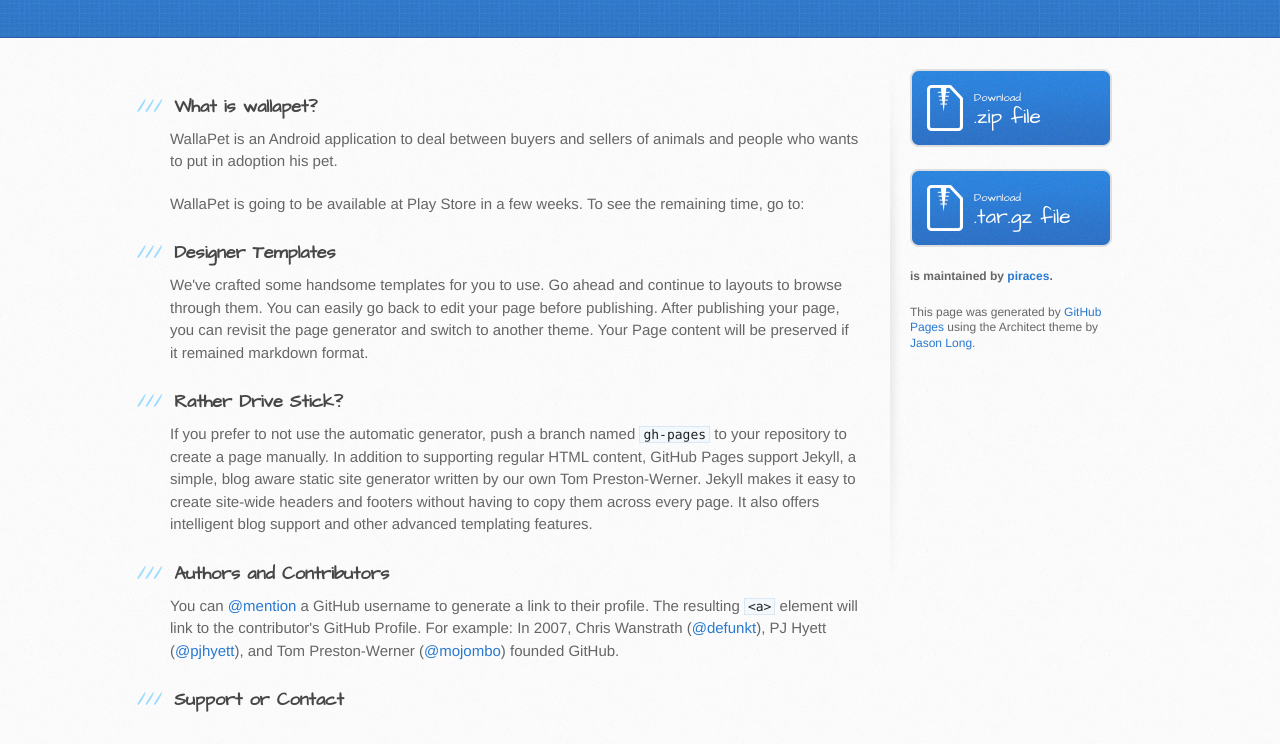
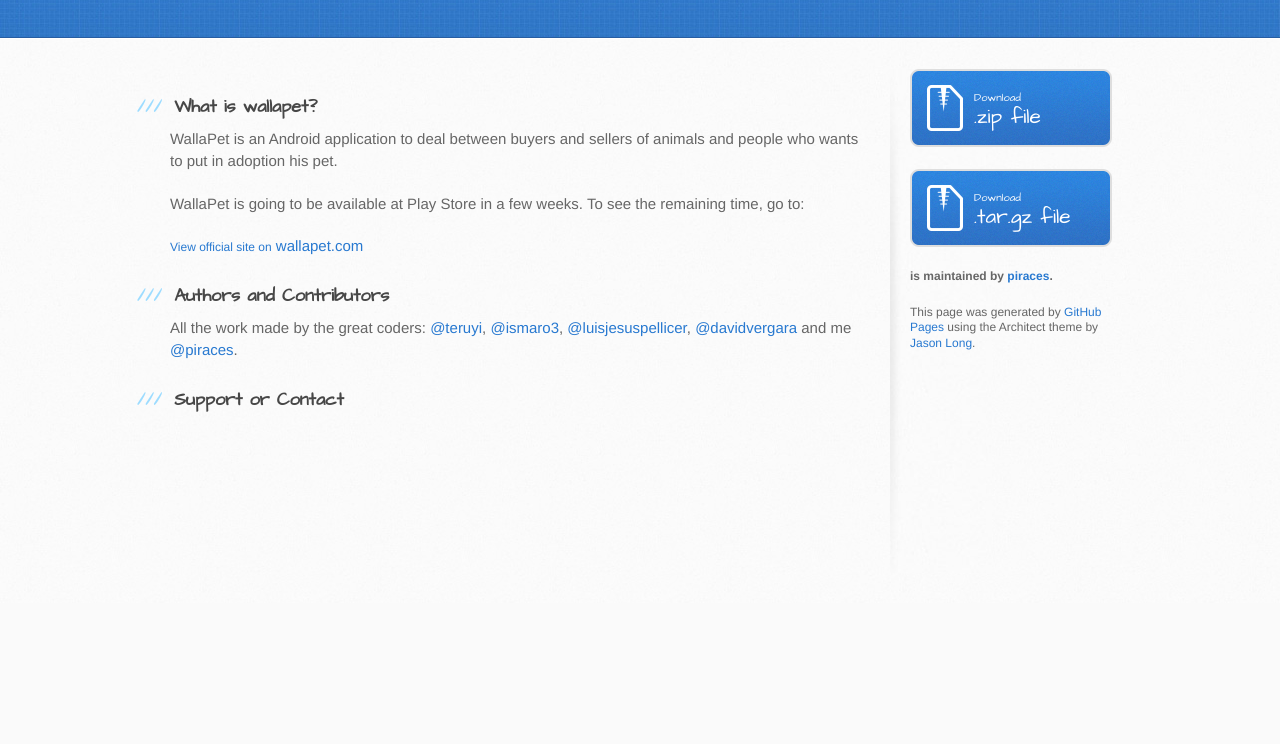
Before and after one commit to WallaTeam/Wallapet, a plain HTML site: page index.html in a window 1280 px wide. Shown: the part 197-941 px from the top of the page. After the commit the page ends 800 px from the top, so only its background shows below. Drawn offline with Linux system fonts and the light colour scheme.

Commit message:
Updating pages.

```diff
--- a/index.html
+++ b/index.html
@@ -35,21 +35,13 @@
 
 
 <p>WallaPet is going to be available at Play Store in a few weeks. To see the remaining time, go to: </p>
+<a href="http://wallapet.com"><small>View official site on</small> wallapet.com</a>
 
-<h3>
-<a id="designer-templates" class="anchor" href="#designer-templates" aria-hidden="true"><span class="octicon octicon-link"></span></a>Designer Templates</h3>
-
-<p>We've crafted some handsome templates for you to use. Go ahead and continue to layouts to browse through them. You can easily go back to edit your page before publishing. After publishing your page, you can revisit the page generator and switch to another theme. Your Page content will be preserved if it remained markdown format.</p>
-
-<h3>
-<a id="rather-drive-stick" class="anchor" href="#rather-drive-stick" aria-hidden="true"><span class="octicon octicon-link"></span></a>Rather Drive Stick?</h3>
-
-<p>If you prefer to not use the automatic generator, push a branch named <code>gh-pages</code> to your repository to create a page manually. In addition to supporting regular HTML content, GitHub Pages support Jekyll, a simple, blog aware static site generator written by our own Tom Preston-Werner. Jekyll makes it easy to create site-wide headers and footers without having to copy them across every page. It also offers intelligent blog support and other advanced templating features.</p>
 
 <h3>
 <a id="authors-and-contributors" class="anchor" href="#authors-and-contributors" aria-hidden="true"><span class="octicon octicon-link"></span></a>Authors and Contributors</h3>
 
-<p>You can <a href="https://github.com/blog/821" class="user-mention">@mention</a> a GitHub username to generate a link to their profile. The resulting <code>&lt;a&gt;</code> element will link to the contributor's GitHub Profile. For example: In 2007, Chris Wanstrath (<a href="https://github.com/defunkt" class="user-mention">@defunkt</a>), PJ Hyett (<a href="https://github.com/pjhyett" class="user-mention">@pjhyett</a>), and Tom Preston-Werner (<a href="https://github.com/mojombo" class="user-mention">@mojombo</a>) founded GitHub.</p>
+<p>All the work made by the great coders:  <a href="https://github.com/teruyi" class="user-mention">@teruyi</a>, <a href="https://github.com/ismaro3" class="user-mention">@ismaro3</a>, <a href="https://github.com/luisjesuspellicer" class="user-mention">@luisjesuspellicer</a>, <a href="https://github.com/davidvergara" class="user-mention">@davidvergara</a> and me <a href="https://github.com/piraces" class="user-mention">@piraces</a>.</p>
 
 <h3>
 <a id="support-or-contact" class="anchor" href="#support-or-contact" aria-hidden="true"><span class="octicon octicon-link"></span></a>Support or Contact</h3>
```
